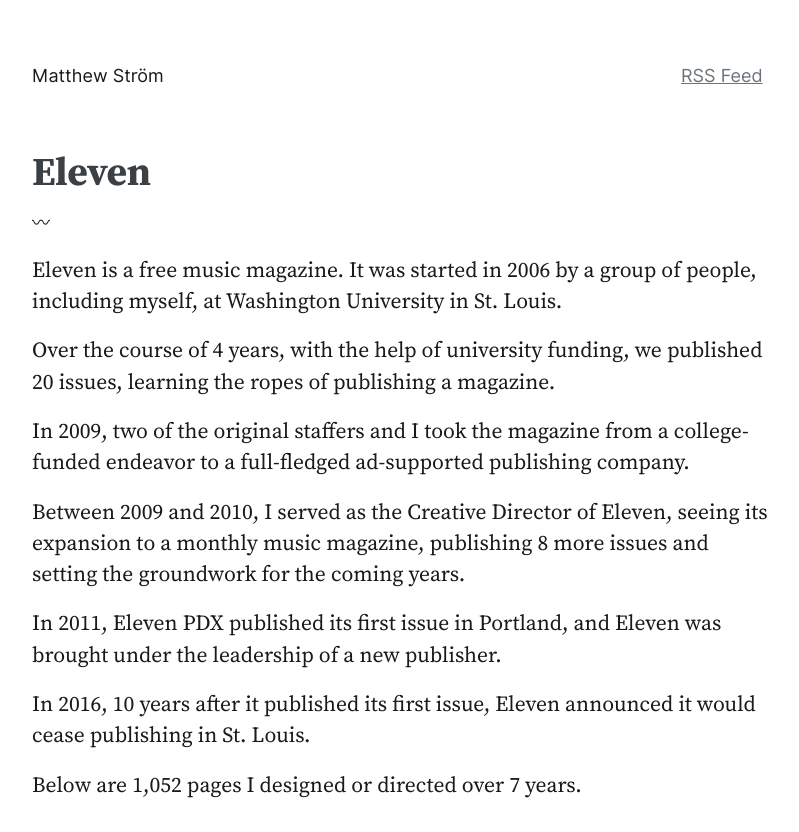
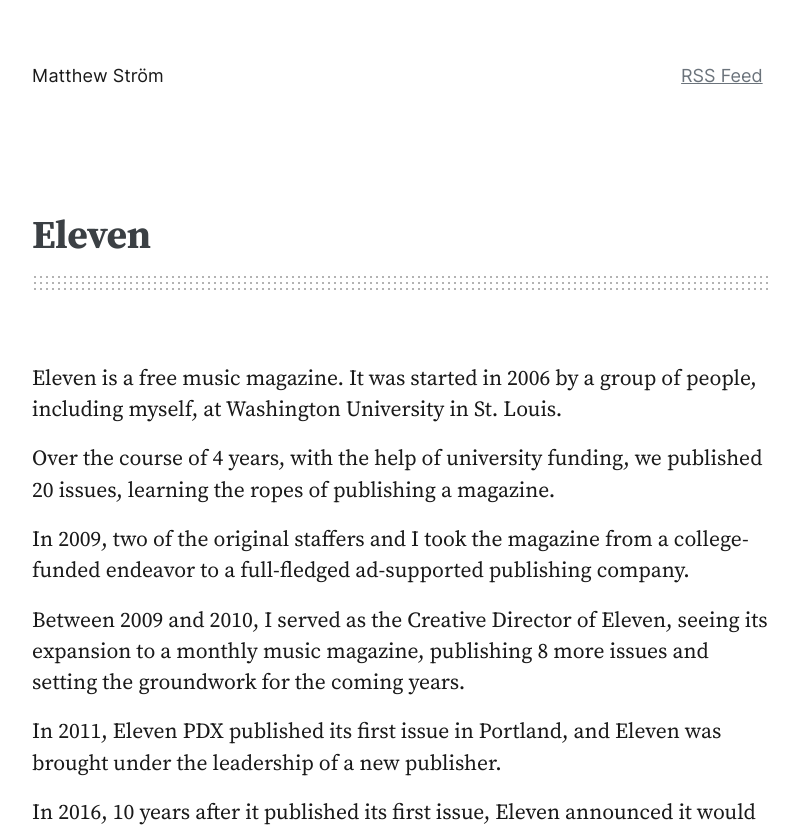
Before and after one commit to ilikescience/ilikescience.github.io, a Jekyll site: the page built from _posts/2016-12-15-eleven.markdown, in a window 1280 px wide. Shown: the top 832 px of the page, without its empty margins (239-1038 px from the left). Built offline with Jekyll 4.4.1, drawn with Linux system fonts in a browser that asks for light colours; our own code applies the rules of GitHub Pages for plain Markdown files.

Commit message:
add svg border

```diff
--- a/_layouts/post.html
+++ b/_layouts/post.html
@@ -28,7 +28,7 @@
 <body>
     <main class="l--container">
         <header class="l--mar-top-m">
-            <div class="l--row l--pad-none l--mar-btm-m">
+            <div class="l--row l--pad-none l--mar-btm-l">
                 <div class="l--col-auto l--mar-none">
                     <a class="t--decoration-none" href="/">Matthew Ström</a>
                 </div>
@@ -67,7 +67,9 @@
                 </div>
             </div>
         </header>
-        <div class="l--mar-top-s l--mar-btm-s">〰</div>
+        <div class="l--mar-top-s l--mar-btm-m">
+            <svg width="100%" height="1em" viewbox="0 0 100% 100%"><defs><pattern id="vwxix" patternUnits="userSpaceOnUse" width="6" height="6"><circle cx="3" cy="3" r="1" fill="#999" stroke="#999" stroke-width="0"></circle></pattern></defs> <rect width="100%" height="100%" style="fill: url(&quot;#vwxix&quot;);" /></svg>
+        </div>
         <article class="post row l--mar-btm-l">
             {{ content }}
         </article>
@@ -90,7 +92,9 @@
         </aside>
     </main>
     <footer class="l--container">
-        <hr />
+        <div class="l--mar-btm-s">
+            <svg width="100%" height="1em" viewbox="0 0 100% 100%"><defs><pattern id="vwxix" patternUnits="userSpaceOnUse" width="6" height="6"><circle cx="3" cy="3" r="1" fill="#999" stroke="#999" stroke-width="0"></circle></pattern></defs> <rect width="100%" height="100%" style="fill: url(&quot;#vwxix&quot;);" /></svg>
+        </div>
         <a class="t--decoration-none" href="/">Matthew Ström</a>
         <div class="l--mar-btm-m">
             <a href="https://twitter.com/ilikescience" rel="me" target="_blank">Twitter</a>
```
Also changed, not shown: index.md (+1 -11 lines).
